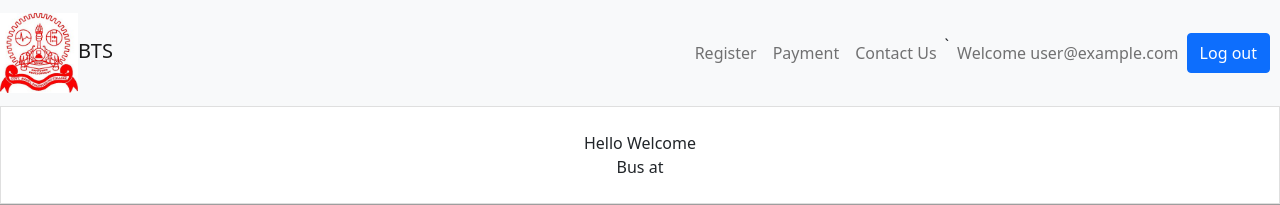
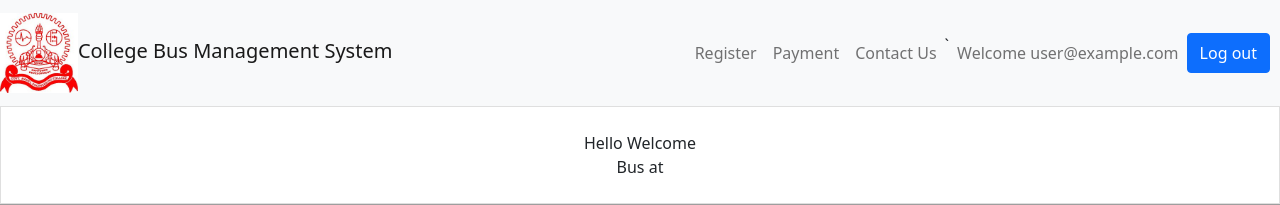
Before and after one commit to KR-2402/bts, a React (Create React App) app: page /home in a window 1280 px wide. Shown: the top 205 px of the page. Built offline with nearby package versions, Linux system fonts and the light colour scheme; no server answers; the database is empty; sample sign-in values are in the browser's storage; grey boxes are pictures that could not be loaded.

Commit message:
Update Home.js

```diff
--- a/src/components/Home.js
+++ b/src/components/Home.js
@@ -64,7 +64,7 @@ useEffect(() => {
         sticky="top" expand="sm" collapseOnSelect  >
         <Navbar.Brand>
           <img src={logo}  height="80px" />
-          BTS
+          College Bus Management System
         </Navbar.Brand>
 
         <Navbar.Toggle className="coloring" />
```
